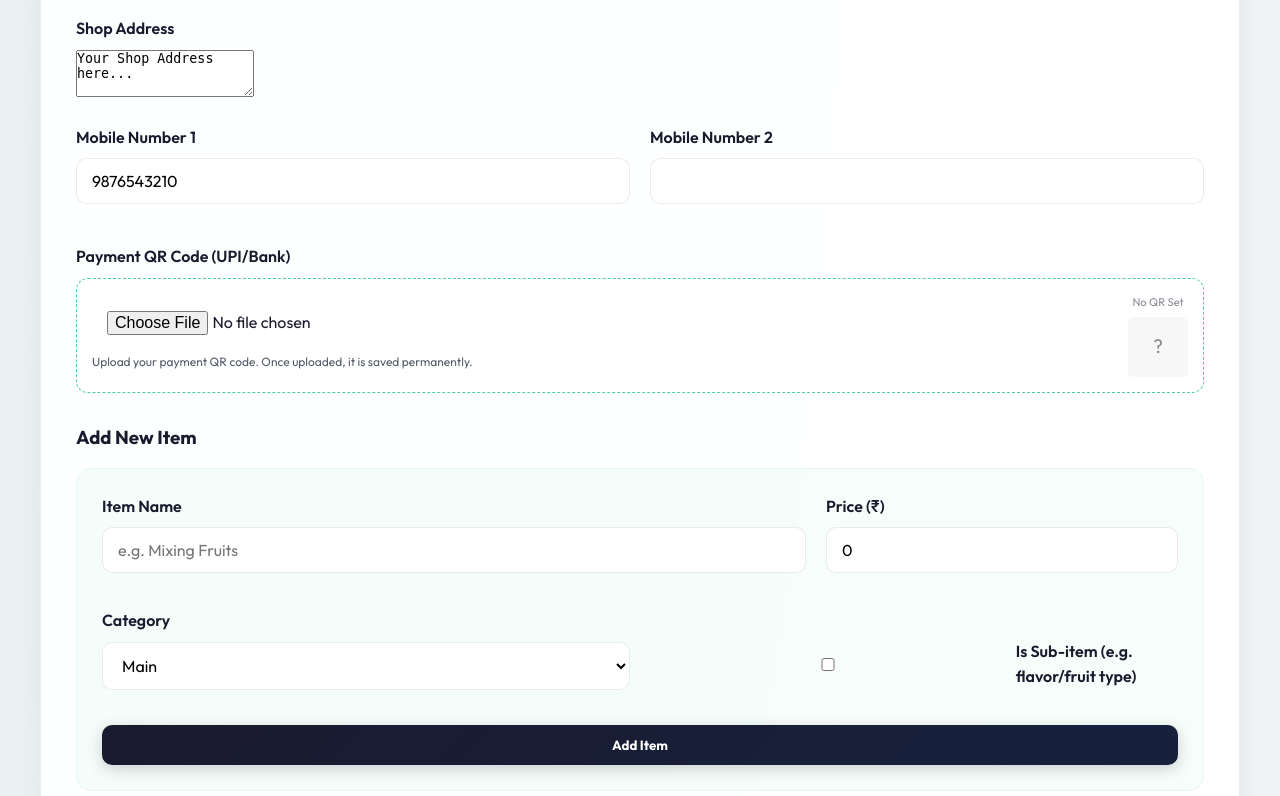
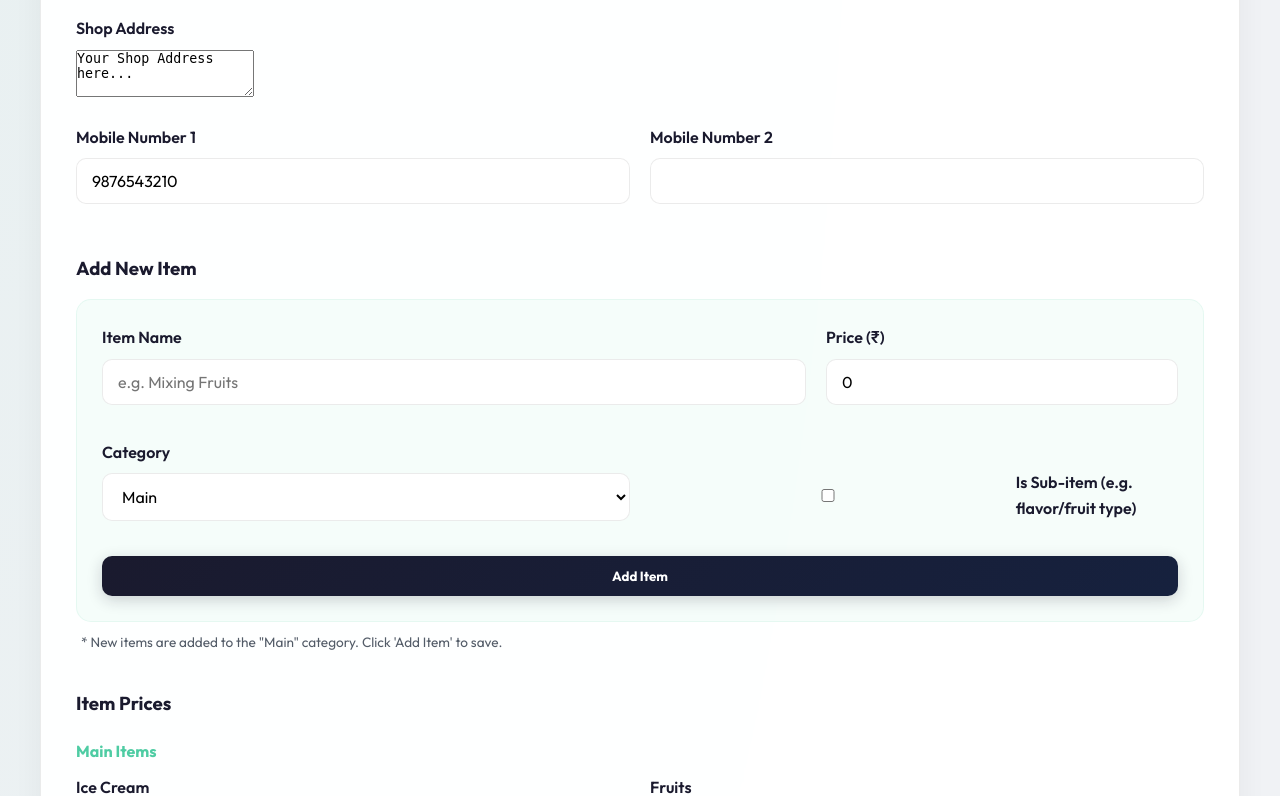
Before and after one commit to mithunrajpalani/billing_website, a Flask app: page /settings in a window 1280 px wide. Shown: the part 430-1226 px from the top of the page. Run offline with Flask 3, Linux system fonts and the light colour scheme; a user stored in the database is signed in; data comes from the database, SQL or seed files in the repository; some libraries are stand-ins or nearby versions.

Commit message:
final change

```diff
--- a/index.py
+++ b/index.py
@@ -451,45 +451,26 @@ def view_bill(bill_number):
         settings_context = inject_settings()
         settings_display = settings_context['settings']
 
-        # Determine the correct QR path (prioritize bill snapshot)
-        qr_path = bill.qr_code_path if bill.qr_code_path else settings_display.qr_code_path
+        # NEW REQUIREMENT: Load fixed image from local folder 'static/images/bill_footer'
         qr_code_base64 = ""
-        qr_debug_info = f"QR Path: {qr_path}, Bill Snapshot: {bill.qr_code_path}, Settings QR: {settings_display.qr_code_path}"
+        footer_dir = os.path.join(app.root_path, 'static', 'images', 'bill_footer')
 
-        if qr_path:
-            print(f" * DEBUG: Attempting to fetch QR from {qr_path}...")
-            # Convert image to Base64 server-side to ensure 100% reliable capture by html2canvas
-            if supabase:
+        if os.path.exists(footer_dir):
+            # Find the first image file in the folder
+            image_files = [f for f in os.listdir(footer_dir) if f.lower().endswith(('.png', '.jpg', '.jpeg', '.webp'))]
+            if image_files:
+                footer_img_path = os.path.join(footer_dir, image_files[0])
                 try:
-                    # Download from Supabase Storage
-                    print(f" * DEBUG: Fetching from Supabase Bucket: {SUPABASE_BUCKET} Path: {qr_path}")
-                    response = supabase.storage.from_(SUPABASE_BUCKET).download(qr_path)
-                    if response:
-                        print(f" * DEBUG: Supabase download successful (Size: {len(response)} bytes)")
-                        encoded_string = base64.b64encode(response).decode('utf-8')
-                        mime_type, _ = mimetypes.guess_type(qr_path)
-                        if not mime_type:
-                            mime_type = "image/png"
+                    print(f" * DEBUG: Loading footer image from {footer_img_path}")
+                    with open(footer_img_path, "rb") as img_file:
+                        encoded_string = base64.b64encode(img_file.read()).decode('utf-8')
+                        mime_type, _ = mimetypes.guess_type(footer_img_path)
+                        if not mime_type: mime_type = "image/png"
                         qr_code_base64 = f"data:{mime_type};base64,{encoded_string}"
-                    else:
-                        print(f" * ERROR: Supabase download returned no data for {qr_path}")
                 except Exception as e:
-                    print(f" * ERROR: Fetching from Supabase failed for {qr_path}: {e}")
-            else:
-                print(" * ERROR: Supabase Client not initialized, falling back to local...")
-                full_path = os.path.join(app.config['UPLOAD_FOLDER'], qr_path)
-                if os.path.exists(full_path):
-                    try:
-                        with open(full_path, "rb") as image_file:
-                            encoded_string = base64.b64encode(image_file.read()).decode('utf-8')
-                            mime_type, _ = mimetypes.guess_type(full_path)
-                            if not mime_type:
-                                mime_type = "image/png"
-                            qr_code_base64 = f"data:{mime_type};base64,{encoded_string}"
-                    except Exception as e:
-                        print(f" * ERROR: Local QR to Base64 failed: {e}")
+                    print(f" * ERROR: Local footer image loading failed: {e}")
 
-        return render_template('bill_view.html', bill=bill, settings=settings_display, qr_code_base64=qr_code_base64, qr_debug_info=qr_debug_info)
+        return render_template('bill_view.html', bill=bill, settings=settings_display, qr_code_base64=qr_code_base64)
     except Exception as e:
         print(f" * Error in view_bill route: {e}")
         return redirect(url_for('index'))
@@ -569,38 +550,6 @@ def settings():
             settings.mobile = request.form.get('mobile')
             settings.mobile2 = request.form.get('mobile2')
 
-            # Handle QR Code Upload - PRODUCTION READY SUPABASE LOGIC
-            if 'qr_code' in request.files:
-                file = request.files['qr_code']
-                if file and file.filename != '' and allowed_file(file.filename):
-                    filename = secure_filename(file.filename)
-                    # Add timestamp to filename to avoid cache issues
-                    filename = f"{int(get_now().timestamp())}_{filename}"
-
-                    if supabase:
-                        try:
-                            # Read file content for Supabase upload
-                            file_content = file.read()
-                            # Reset file pointer if needed else use the content directly
-                            storage_path = f"qr_codes/{filename}"
-
-                            # Upload to Supabase Storage
-                            res = supabase.storage.from_(SUPABASE_BUCKET).upload(
-                                path=storage_path,
-                                file=file_content,
-                                file_options={"content-type": mimetypes.guess_type(filename)[0] or "image/png"}
-                            )
-
-                            settings.qr_code_path = storage_path
-                            print(f" * DEBUG: QR Code uploaded to Supabase: {storage_path}")
-                        except Exception as e:
-                            print(f" * ERROR: Supabase upload failed: {e}")
-                            flash(f"Error uploading to Supabase: {str(e)}")
-                    else:
-                        flash("Supabase is not configured. QR Code not saved.")
-                elif file and file.filename != '':
-                    print(f" * DEBUG: QR Code upload failed - invalid file or extension: {file.filename}")
-
             # Add new item if provided
             new_item_name = request.form.get('new_item_name')
             new_item_price = request.form.get('new_item_price')
@@ -657,33 +606,12 @@ def settings():
                 flash(f'Error updating settings: {str(e)}')
             return redirect(url_for('settings'))
 
-        return render_template('settings.html', settings=settings, items=items)
+        categories = ['Main', 'Ice Cream', 'Fruits', 'Beeda', 'Welcome Drinks']
+        return render_template('settings.html', settings=settings, items=items, categories=categories)
     except Exception as e:
         print(f" * Error in settings route: {e}")
         return redirect(url_for('index'))
 
-@app.route('/delete_qr', methods=['POST'])
-@login_required
-def delete_qr():
-    try:
-        settings = ShopSettings.query.first()
-        if settings and settings.qr_code_path:
-            if supabase:
-                try:
-                    # Delete from Supabase Storage
-                    supabase.storage.from_(SUPABASE_BUCKET).remove([settings.qr_code_path])
-                    print(f" * DEBUG: Deleted from Supabase: {settings.qr_code_path}")
-                except Exception as e:
-                    print(f" * Error deleting from Supabase: {e}")
-
-            settings.qr_code_path = ''
-            db.session.commit()
-            flash('QR Code deleted successfully')
-        return redirect(url_for('settings'))
-    except Exception as e:
-        print(f" * Error deleting QR: {e}")
-        flash(f"Error deleting QR: {str(e)}")
-        return redirect(url_for('settings'))
 
 @app.errorhandler(500)
 def handle_500(e):
--- a/templates/settings.html
+++ b/templates/settings.html
@@ -24,41 +24,6 @@
             <div class="form-group">
                 <label for="mobile2">Mobile Number 2</label>
                 <input type="text" id="mobile2" name="mobile2" value="{{ settings.mobile2 }}">
-            </div>
-        </div>
-
-        <div class="form-group" style="margin-top: 20px;">
-            <label for="qr_code">Payment QR Code (UPI/Bank)</label>
-            <div
-                style="display: flex; align-items: center; gap: 20px; background: rgba(255, 255, 255, 0.5); padding: 15px; border-radius: 12px; border: 1px dashed var(--accent-color);">
-                <div style="flex: 1;">
-                    <input type="file" id="qr_code" name="qr_code" accept="image/*" style="border: none; padding: 0;">
-                    <p style="font-size: 0.75rem; color: var(--text-muted); margin-top: 5px;">Upload your payment QR
-                        code. Once uploaded, it is saved permanently.</p>
-                </div>
-                {% if settings.qr_code_path %}
-                <div
-                    style="text-align: center; background: #fff; padding: 10px; border-radius: 8px; box-shadow: 0 2px 4px rgba(0,0,0,0.05);">
-                    <p style="font-size: 0.7rem; margin-bottom: 5px; font-weight: 700; color: var(--accent-color);">
-                        CURRENTLY ACTIVE QR</p>
-                    <img src="{{ url_for('serve_upload', filename=settings.qr_code_path) }}" alt="QR Code"
-                        style="height: 80px; width: auto; border-radius: 4px; border: 1px solid #eee;">
-                    <button type="submit" form="delete-qr-form" class="btn"
-                        style="font-size: 0.65rem; padding: 4px 8px; background: #ffebee; color: #c62828; border: 1px solid #ffcdd2; border-radius: 4px; cursor: pointer; width: 100%; margin-top: 5px;"
-                        onclick="return confirm('Are you sure you want to delete the QR code?')">
-                        Delete QR
-                    </button>
-                    <p style="font-size: 0.6rem; color: #2ecc71; margin-top: 4px;">✓ Saved</p>
-                </div>
-                {% else %}
-                <div style="text-align: center; opacity: 0.5;">
-                    <p style="font-size: 0.7rem; margin-bottom: 5px;">No QR Set</p>
-                    <div
-                        style="width: 60px; height: 60px; background: #f0f0f0; border-radius: 5px; display: flex; align-items: center; justify-content: center;">
-                        <span style="font-size: 1.2rem;">?</span>
-                    </div>
-                </div>
-                {% endif %}
             </div>
         </div>
 
@@ -146,7 +111,6 @@
 
         <button type="submit" class="btn btn-primary" style="margin-top: 20px; width: 100%;">Save All Changes</button>
     </form>
-    <form id="delete-qr-form" action="{{ url_for('delete_qr') }}" method="POST" style="display: none;"></form>
 </div>
 
 <script>
```
Also changed, not shown: templates/bill_view.html (+6 -11 lines), static/images/bill_footer/PHOTO-2026-01-20-23-35-45.jpg (added), 1 other file.
